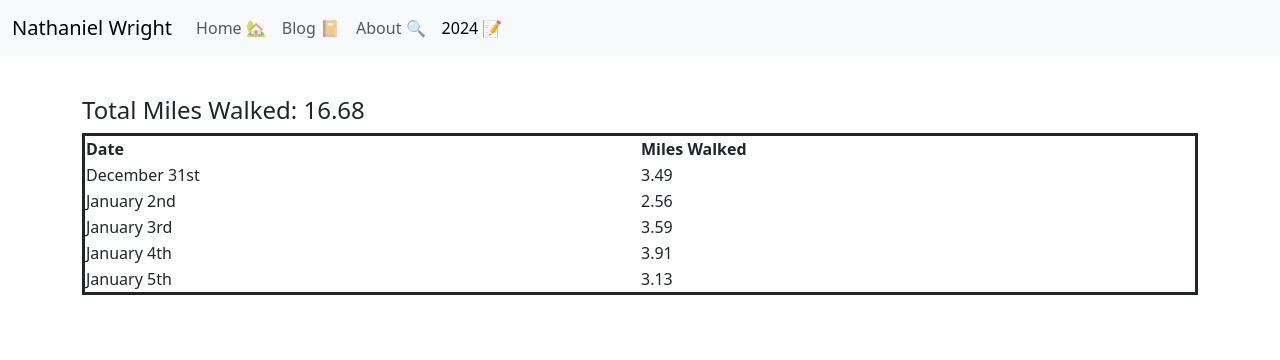
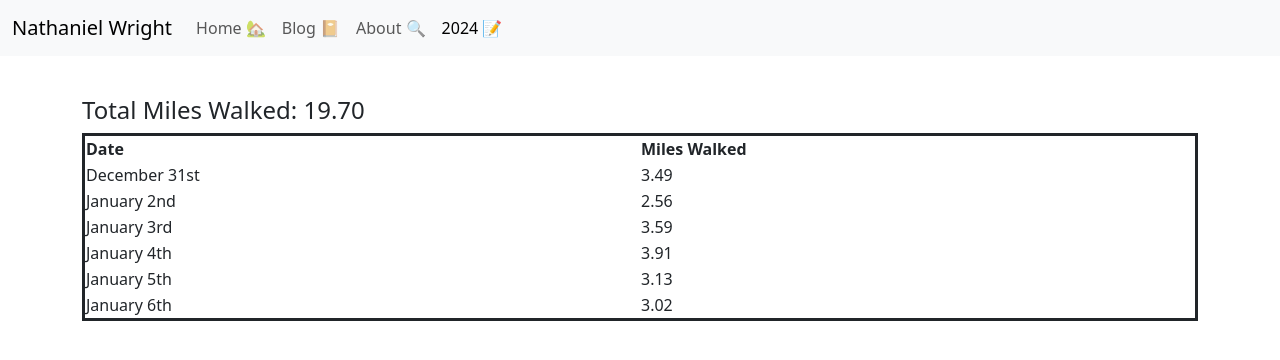
Before and after one commit to N8-Wright/nathanieljwright.github.io, a Jekyll site: the page built from 2024.html, in a window 1280 px wide. Shown: the top 360 px of the page. Built offline with Jekyll 4.4.1, drawn with Linux system fonts in a browser that asks for light colours.

Commit message:
3.02 miles on Jan 6th

```diff
--- a/2024.html
+++ b/2024.html
@@ -27,6 +27,10 @@ title: 2024 Goals
       <td><time datetime="2024-01-05">January 5th</time></td>
       <td>3.13</td>
     </tr>
+    <tr>
+      <td><time datetime="2024-01-06">January 6th</time></td>
+      <td>3.02</td>
+    </tr>
 </table>
 
 <script>
```
